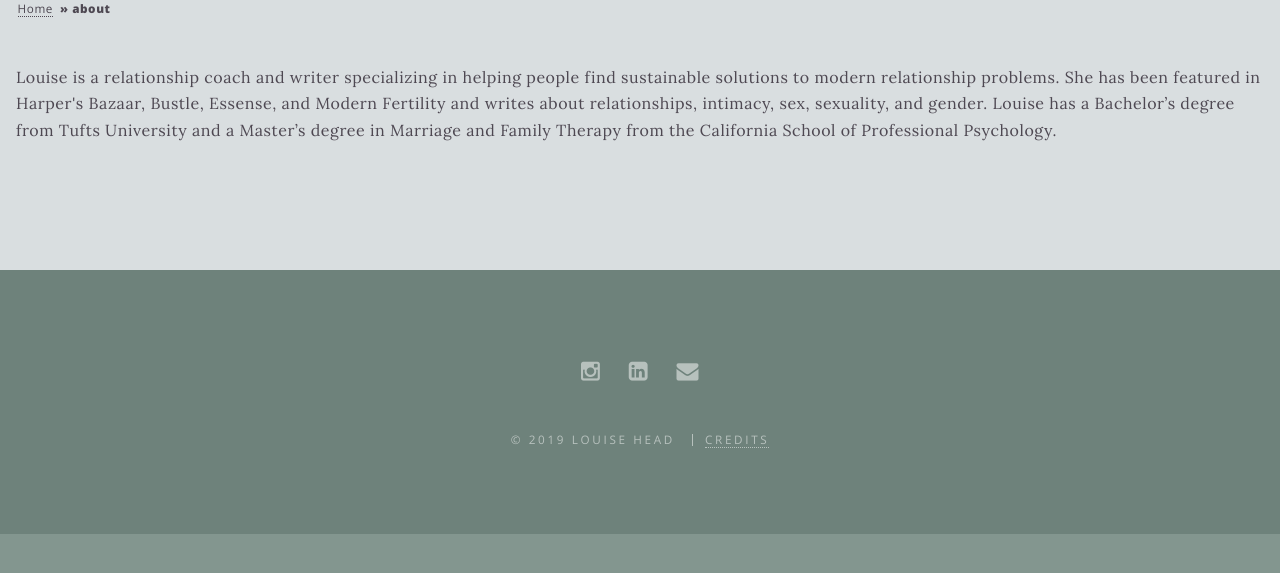
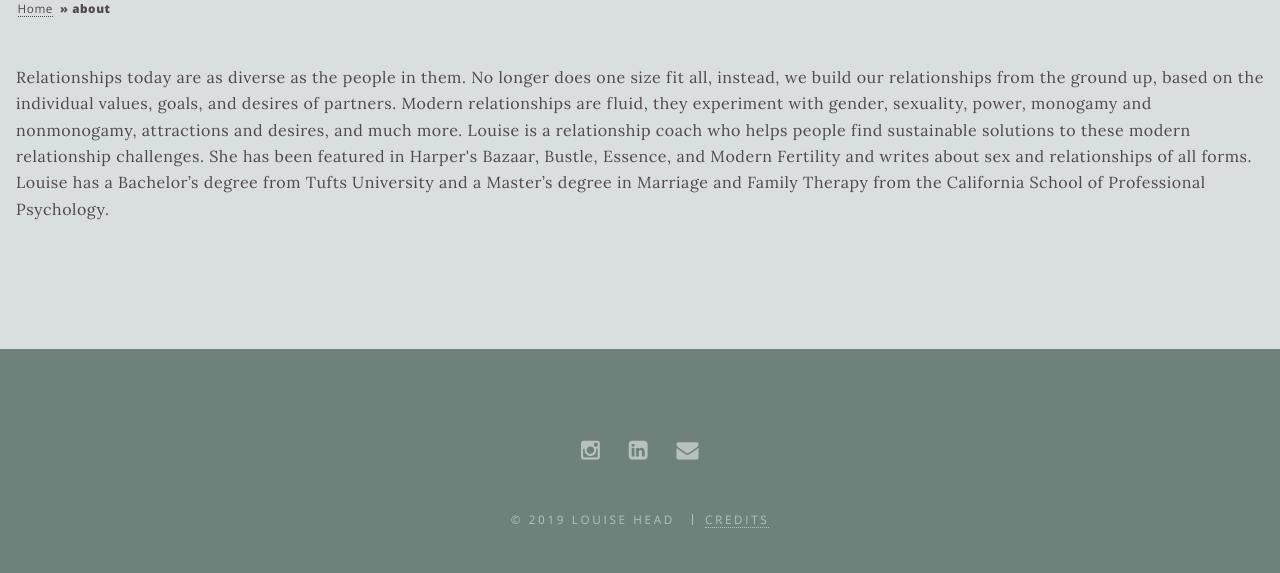
Before and after one commit to lehead/lehead.github.io, a Jekyll site: the page built from _pages/about.html, in a window 1280 px wide and 978 px high, cut to the strip 365-938 px from the top of the window. Built offline with Jekyll 4.4.1, drawn with Linux system fonts in a browser that asks for light colours.

Commit message:
add more about content

```diff
--- a/_pages/about.html
+++ b/_pages/about.html
@@ -12,8 +12,7 @@ background-image: setee_annie-spratt-538523-unsplash.jpg
 </head>
 
 <body>
-   <p>Louise is a relationship coach and writer specializing in helping people find sustainable solutions to modern relationship problems. She has been featured in Harper's Bazaar, Bustle, Essense, and Modern Fertility and writes about relationships, intimacy, sex, sexuality, and gender.
-Louise has a Bachelor’s degree from Tufts University and a Master’s degree in Marriage and Family Therapy from the California School of Professional Psychology.</p>
+   <p>Relationships today are as diverse as the people in them. No longer does one size fit all, instead, we build our relationships from the ground up, based on the individual values, goals, and desires of partners. Modern relationships are fluid, they experiment with gender, sexuality, power, monogamy and nonmonogamy, attractions and desires, and much more. Louise is a relationship coach who helps people find sustainable solutions to these modern relationship challenges. She has been featured in Harper's Bazaar, Bustle, Essence, and Modern Fertility and writes about sex and relationships of all forms. Louise has a Bachelor’s degree from Tufts University and a Master’s degree in Marriage and Family Therapy from the California School of Professional Psychology.</p>
    <br> </br>
    <p> </p>
 </body>
```
